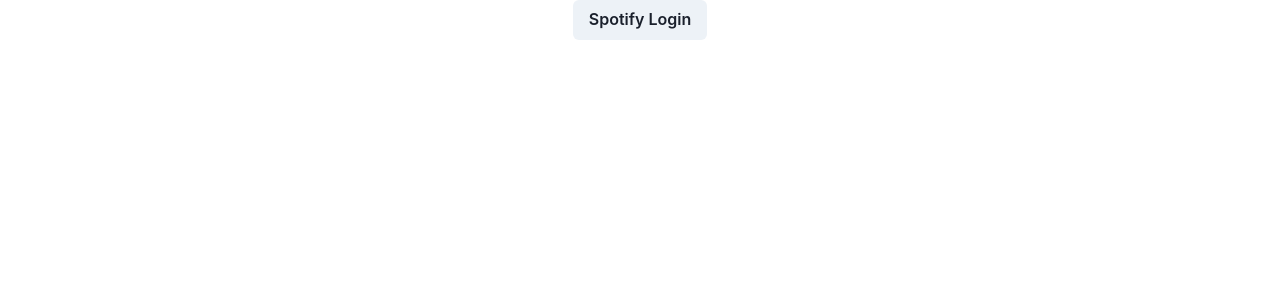
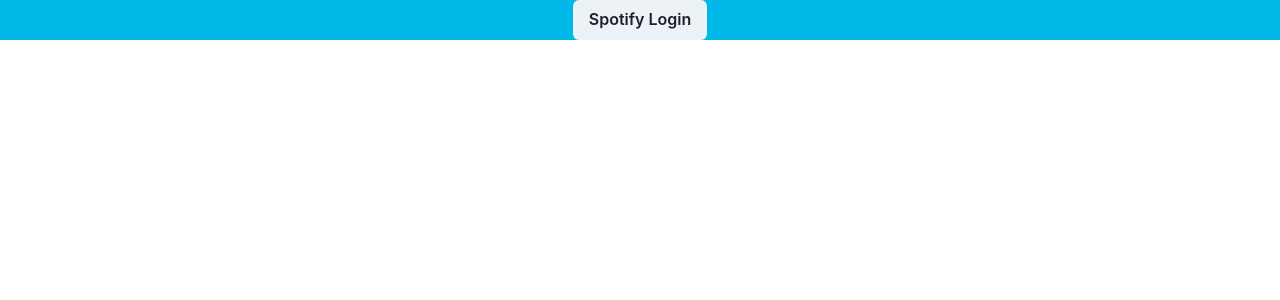
Before and after one commit to Ian-P-McCabe/Spotify-Library, a Next.js app: page / in a window 1280 px wide. Shown: the top 300 px of the page. Built offline with nearby package versions, Linux system fonts and the light colour scheme.

Commit message:
Playing with layout

```diff
--- a/src/app/_lib/SpotifyLogin.ts
+++ b/src/app/_lib/SpotifyLogin.ts
@@ -23,7 +23,7 @@ class SpotifyLogin {
     params.append("redirect_uri", "http://localhost:3000/api/spotify-login");
     params.append(
       "scope",
-      "user-read-private user-read-email playlist-read-private playlist-read-collaborative"
+      "user-read-private user-read-email playlist-read-private playlist-read-collaborative user-library-read"
     ); // playlist-read-private playlist-read-collaborative
     params.append("code_challenge_method", "S256");
     params.append("code_challenge", challenge);
--- a/src/app/layout.tsx
+++ b/src/app/layout.tsx
@@ -1,4 +1,5 @@
 // app/layout.tsx
+import { Box } from '@chakra-ui/react'
 import { Providers } from './providers'
 
 export default function RootLayout({
@@ -9,7 +10,9 @@ export default function RootLayout({
   return (
     <html lang='en'>
       <body>
-        <Providers>{children}</Providers>
+        <Box bg='#00B9E8'>
+          <Providers>{children}</Providers>
+        </Box>
       </body>
     </html>
   )
```
